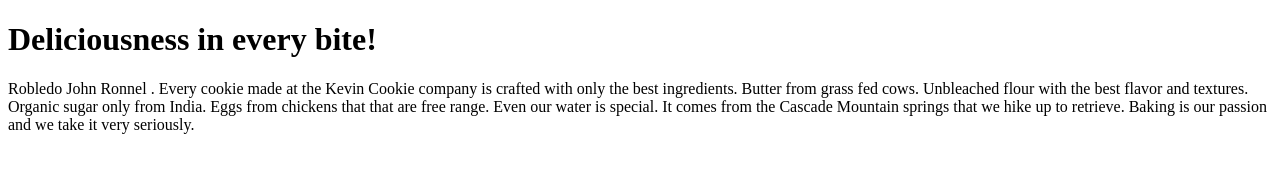
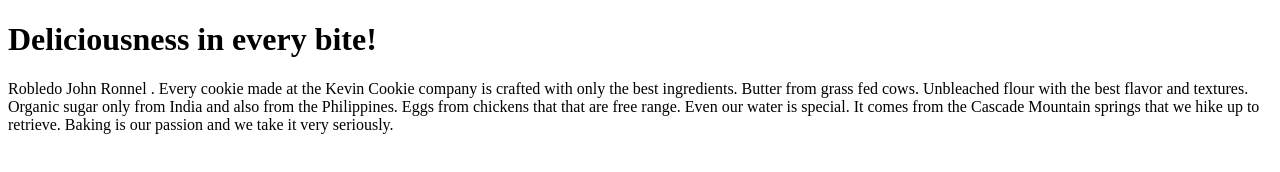
Before and after one commit to ItsmeRobnel/KevinCookieCompany, a plain HTML site: page index.htm in a window 1280 px wide. Drawn offline with Linux system fonts and the light colour scheme.

Commit message:
Update index.htm

```diff
--- a/index.htm
+++ b/index.htm
@@ -4,7 +4,7 @@
 
 <h1>Deliciousness in every bite!</h1>
 
-<p>Robledo John Ronnel . Every cookie made at the Kevin Cookie company is crafted with only the best ingredients. Butter from grass fed cows. Unbleached flour with the best flavor and textures. Organic sugar only from India. Eggs from chickens that that are free range. Even our water is special. It comes from the Cascade Mountain springs that we hike up to retrieve. Baking is our passion and we take it very seriously.</p>
+<p>Robledo John Ronnel . Every cookie made at the Kevin Cookie company is crafted with only the best ingredients. Butter from grass fed cows. Unbleached flour with the best flavor and textures. Organic sugar only from India and also from the Philippines. Eggs from chickens that that are free range. Even our water is special. It comes from the Cascade Mountain springs that we hike up to retrieve. Baking is our passion and we take it very seriously.</p>
 
 
 </body>
```
